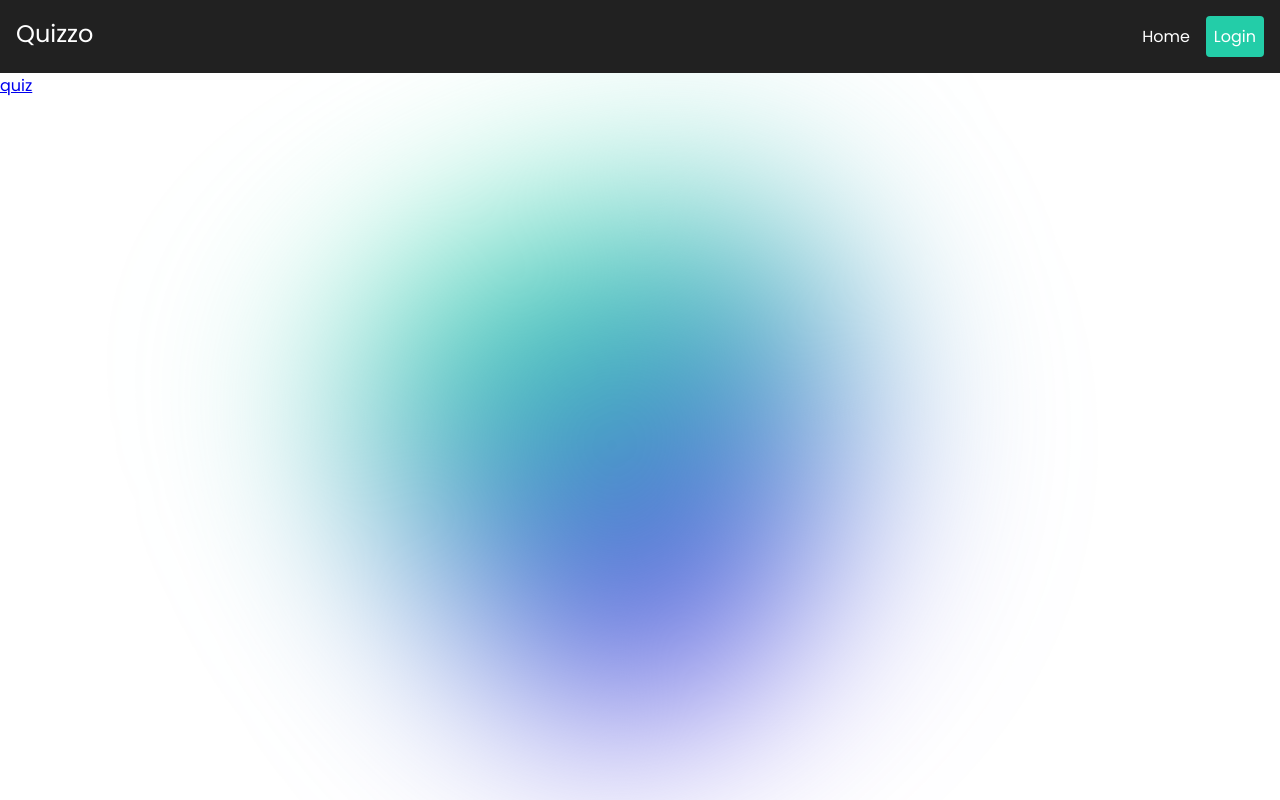
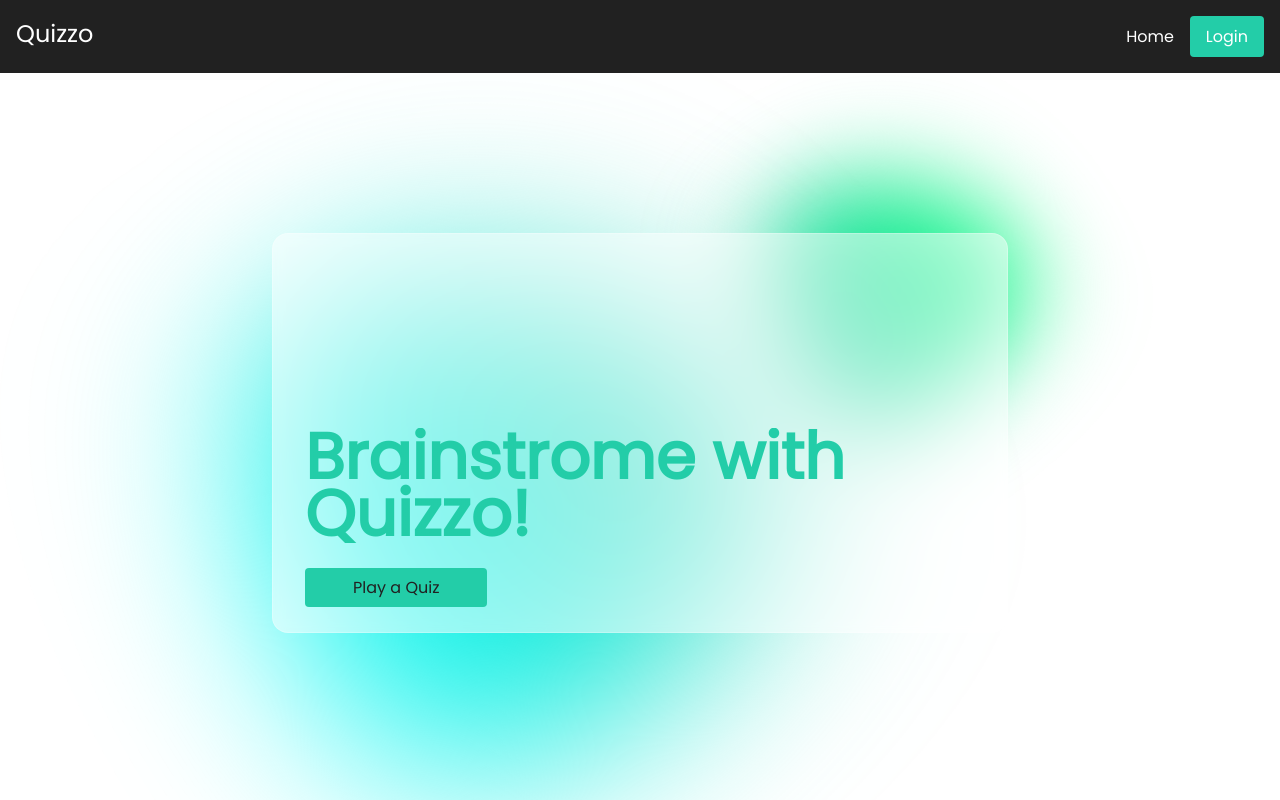
Before and after one commit to Tom-Mouse-p/quizapp, a React (Vite) app: page / in a window 1280 px wide. Built offline with nearby package versions, Linux system fonts and the light colour scheme.

Commit message:
finished the homepage

```diff
--- a/src/App.tsx
+++ b/src/App.tsx
@@ -4,7 +4,7 @@
 // import "./App.css";
 import { Route, Routes } from "react-router-dom";
 import NavBar from "./Components/NavBar";
-import Result from "./Components/Result";
+// import Result from "./Components/Result";
 import Home from "./Pages/home";
 import Quiz from "./Pages/quiz";
 
@@ -14,18 +14,10 @@ function App() {
             <NavBar />
             <Routes>
                 <Route path="" element={<Home />} />
-                <Route path="/quiz" element={<QuizApp />} />
+                <Route path="/quiz" element={<Quiz />} />
             </Routes>
             <div className="gradient"></div>
-        </>
-    );
-}
-
-function QuizApp() {
-    return (
-        <>
-            <Quiz />
-            {/* <Result /> */}
+            <div className="gradient2"></div>
         </>
     );
 }
--- a/src/Components/Result.tsx
+++ b/src/Components/Result.tsx
@@ -1,19 +1,8 @@
-import React from "react";
+// import React from "react";
 import ResultTable from "./ResultTable";
 import { quizInfo } from "../Pages/quiz";
 import "../assets/componentStyles/result.css";
 import { Link } from "react-router-dom";
-
-// interface Question {
-//     question: string;
-//     options: string[];
-//     answer: string;
-// }
-
-// interface Response {
-//     topic: string;
-//     questions: Question[];
-// }
 
 interface Reset {
     reset: () => void;
@@ -80,6 +69,7 @@ function result(reset: Reset) {
             </div>
             <div className="bottomDesign"></div>
             <div className="gradient"></div>
+            <div className="gradient2"></div>
         </div>
     );
 }
--- a/src/Pages/home.tsx
+++ b/src/Pages/home.tsx
@@ -1,11 +1,19 @@
 // import React from "react";
 
 import { Link } from "react-router-dom";
+import "../assets/pageStyles/home.css";
 
 function Home() {
     return (
-        <div>
-            <Link to="/quiz">quiz</Link>
+        <div className="hero">
+            <div className="titleCard">
+                <span>
+                    <h1>Brainstrome with Quizzo!</h1>
+                    <div>
+                        <Link to="/quiz">Play a Quiz</Link>
+                    </div>
+                </span>
+            </div>
         </div>
     );
 }
--- /dev/null
+++ b/src/assets/pageStyles/home.css
@@ -0,0 +1,51 @@
+.hero {
+    max-width: 768px;
+    margin: 2rem auto;
+    color: var(--color-primary);
+    /* height: 100vh; */
+    /* background-color: red; */
+}
+
+.titleCard {
+    background: rgba(255, 255, 255, 0.5);
+    -webkit-backdrop-filter: blur(6px);
+    backdrop-filter: blur(6px);
+    border: 1px solid rgba(255, 255, 255, 0.25);
+    border-radius: 1rem;
+    height: 50vh;
+    padding: 2rem;
+    margin: 20vh 1rem 0 1rem;
+    display: flex;
+    align-items: end;
+    > span {
+        display: flex;
+        flex-direction: column;
+        gap: 2rem;
+        > h1 {
+            font-size: min(4rem, 10vw);
+            line-height: 0.9;
+            background: var(--color-primary);
+            background: linear-gradient(
+                to right,
+                var(--color-secondary),
+                var(--color-secondary) /* var(--color-primary) */
+                    /* var(--color-secondary),
+          var(--color-secondary),
+          var(--color-secondary), */
+            );
+            font-weight: 700;
+            background-clip: text;
+            -webkit-background-clip: text;
+            -webkit-text-fill-color: transparent;
+        }
+        & a {
+            background-color: var(--color-secondary);
+            color: var(--color-primary);
+            /* width: 80%; */
+            padding: 0.5rem 3rem;
+            border-radius: 0.25rem;
+            text-decoration: none;
+            cursor: pointer;
+        }
+    }
+}
--- a/src/index.css
+++ b/src/index.css
@@ -15,22 +15,14 @@
     font-family: "Poppins", sans-serif;
 }
 
-/* .gghh {
-    width: 100vw;
-    height: 100vh;
-    background-color: red;
-    position: fixed;
-    top: 0%;
-} */
-
-/* .hero {
-    background: red;
-} */
+button:disabled {
+    cursor: not-allowed;
+}
 
 .buttonPrimary {
     background-color: var(--color-secondary);
     color: var(--color-primary);
-    padding: 0.5rem;
+    padding: 0.5rem 1rem;
     border-radius: 0.25rem;
     text-decoration: none;
     cursor: pointer;
@@ -57,14 +49,30 @@
     width: var(--size);
     height: var(--size);
     filter: blur(calc(var(--size) / 5));
-    background-image: linear-gradient(#37eba9, #5b37eb);
+    background-image: linear-gradient(cyan, var(--color-secondary));
     /* background-image: linear-gradient(red, blue); */
     animation: rotate var(--speed) var(--easing) alternate infinite;
     border-radius: 30% 70% 70% 30% / 30% 30% 70% 70%;
     z-index: -1;
     position: fixed;
-    top: 25%;
-    left: 30%;
+    top: 30%;
+    left: 20%;
+}
+.gradient2 {
+    --size: 250px;
+    --speed: 10s;
+    --easing: cubic-bezier(0.8, 0.2, 0.2, 0.8);
+
+    width: var(--size);
+    height: var(--size);
+    filter: blur(calc(var(--size) / 5));
+    background-image: linear-gradient(var(--color-secondary), rgb(0, 255, 123));
+    animation: rotate var(--speed) var(--easing) alternate infinite;
+    border-radius: 30% 70% 70% 30% / 30% 30% 70% 70%;
+    z-index: -1;
+    position: fixed;
+    top: 20%;
+    left: 60%;
 }
 
 @media (min-width: 720px) {
@@ -72,18 +80,3 @@
         --size: 500px;
     }
 }
-
-/* body {
-    background-color: #222;
-    position: absolute;
-    inset: 0;
-    display: flex;
-    place-content: center;
-    align-items: center;
-    overflow: hidden;
-} */
-
-/* This is just to transition when you change the viewport size. */
-/* * {
-    transition: all 0.25s ease-out;
-} */
```
